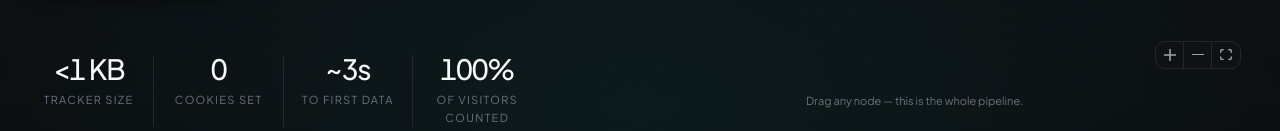
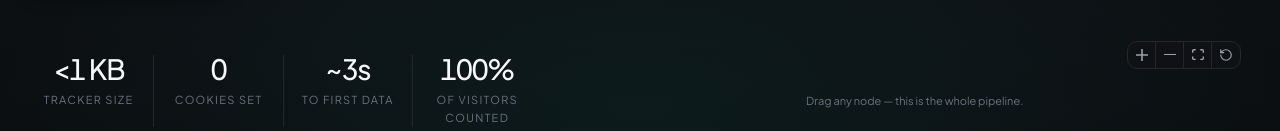
Before and after one commit to daorbit/quantalog-lp, a Next.js app: page / in a window 1280 px wide. Shown: the part 587-718 px from the top of the page. Built offline with nearby package versions, Linux system fonts and the light colour scheme; no server answers.

Commit message:
feat: enhance HeroFlow with reset functionality and pulse effect on edges

```diff
--- a/src/app/globals.css
+++ b/src/app/globals.css
@@ -1484,6 +1484,15 @@ body {
   max-height: 12px;
 }
 
+/* The reset button uses a lucide (stroke, not fill) icon — the blanket
+   `fill: currentColor` above turns it into a solid blob, so put it back. */
+.react-flow .react-flow__controls-button svg.lucide {
+  fill: none;
+  stroke: currentColor;
+  max-width: 14px;
+  max-height: 14px;
+}
+
 /* The dashed edges animate along their length — the graph reads as data
    moving through it rather than as a static wiring diagram. */
 .react-flow__edge.animated path {
@@ -1532,3 +1541,31 @@ body {
     opacity: 0;
   }
 }
+
+/* The node border flare (components/hero-flow, FlowCard).
+
+   A ring laid exactly over the card's rounded border. It idles invisible and
+   flashes an accent glow once per pulse cycle, timed by `animationDelay` to
+   the moment the incoming edge pulse arrives — so the light reads as running
+   off the wire and around the card, then fading. Same 2.6s period as
+   `hero-edge-pulse`. */
+.hero-card__flare {
+  position: absolute;
+  inset: -1px;
+  border-radius: inherit;
+  border: 1.5px solid var(--accent);
+  opacity: 0;
+  pointer-events: none;
+  box-shadow: 0 0 0 0 color-mix(in srgb, var(--accent) 45%, transparent);
+  animation: hero-card-flare 2.6s ease-out infinite;
+}
+
+@keyframes hero-card-flare {
+  0%, 100% { opacity: 0; box-shadow: 0 0 0 0 color-mix(in srgb, var(--accent) 45%, transparent); }
+  6%       { opacity: 0.9; box-shadow: 0 0 12px 2px color-mix(in srgb, var(--accent) 55%, transparent); }
+  30%      { opacity: 0; box-shadow: 0 0 0 0 color-mix(in srgb, var(--accent) 0%, transparent); }
+}
+
+@media (prefers-reduced-motion: reduce) {
+  .hero-card__flare { animation: none; }
+}
--- a/src/components/hero-flow.tsx
+++ b/src/components/hero-flow.tsx
@@ -3,19 +3,23 @@
 import { useCallback, useMemo } from "react";
 import {
   ReactFlow,
+  ReactFlowProvider,
   Background,
   BackgroundVariant,
   Controls,
+  ControlButton,
   Handle,
   Position,
   BaseEdge,
   getSmoothStepPath,
   useNodesState,
+  useReactFlow,
   type Node,
   type NodeProps,
   type Edge,
   type EdgeProps,
 } from "@xyflow/react";
+import { RotateCcw } from "lucide-react";
 import "@xyflow/react/dist/style.css";
 import { Activity, Code2, Gauge, Mail, Search, ShieldCheck } from "lucide-react";
 
@@ -34,6 +38,12 @@ type CardData = {
   /** Which sides carry edges, so unused handles are not rendered at all. */
   target?: boolean;
   source?: boolean;
+  /**
+   * When the pulse on this node's incoming edge reaches it, in seconds. The
+   * border flares on the same loop with this offset, so the light appears to
+   * run off the wire and around the card.
+   */
+  pulseAt?: number;
 };
 
 const ICONS = {
@@ -50,10 +60,20 @@ function FlowCard({ data }: NodeProps & { data: CardData }) {
 
   return (
     <div
-      className={`w-[212px] overflow-hidden rounded-xl border bg-bg-subtle/95 backdrop-blur transition-shadow duration-200 hover:shadow-lg ${
+      className={`hero-card relative w-[212px] overflow-hidden rounded-xl border bg-bg-subtle/95 backdrop-blur transition-shadow duration-200 hover:shadow-lg ${
         data.accent ? "border-accent/50" : "border-border"
       }`}
     >
+      {/* The border flare. A ring inset over the card edge that lights up on
+          the same loop as the incoming pulse, so the light seems to leave the
+          wire and travel around the card. */}
+      {typeof data.pulseAt === "number" && (
+        <span
+          aria-hidden
+          className="hero-card__flare"
+          style={{ animationDelay: `${data.pulseAt}s` }}
+        />
+      )}
       {data.target && (
         <Handle type="target" position={Position.Left} className="h-1.5! w-1.5! border-0! bg-border-strong!" />
       )}
@@ -159,6 +179,7 @@ const initialNodes: Node[] = [
       accent: true,
       target: true,
       source: true,
+      pulseAt: 1.0,
     } satisfies CardData,
   },
   {
@@ -173,6 +194,7 @@ const initialNodes: Node[] = [
         { label: "Views today", value: "12.4k" },
       ],
       target: true,
+      pulseAt: 1.5,
     } satisfies CardData,
   },
   {
@@ -187,6 +209,7 @@ const initialNodes: Node[] = [
         { label: "Issues open", value: "3" },
       ],
       target: true,
+      pulseAt: 2.0,
     } satisfies CardData,
   },
   {
@@ -201,6 +224,7 @@ const initialNodes: Node[] = [
         { label: "Recipients", value: "6" },
       ],
       target: true,
+      pulseAt: 2.5,
     } satisfies CardData,
   },
 ];
@@ -219,10 +243,32 @@
   [960, 480],
 ];
 
+/** Wraps the flow in the provider `useReactFlow` needs. */
 export function HeroFlow() {
-  const [nodes, , onNodesChange] = useNodesState(initialNodes);
+  return (
+    <ReactFlowProvider>
+      <HeroFlowInner />
+    </ReactFlowProvider>
+  );
+}
+
+function HeroFlowInner() {
+  const [nodes, setNodes, onNodesChange] = useNodesState(initialNodes);
   const edges = useMemo(() => initialEdges, []);
   const noop = useCallback(() => {}, []);
+  const { fitView } = useReactFlow();
+
+  /**
+   * Put every card back where it started, then re-frame.
+   *
+   * `fitView` alone only re-centres the viewport — a node dragged off does not
+   * move. This snaps the positions back (React Flow tweens the change on its
+   * own) and fits the view a beat later, once the nodes have arrived.
+   */
+  const reset = useCallback(() => {
+    setNodes(initialNodes.map((n) => ({ ...n, position: { ...n.position } })));
+    window.setTimeout(() => fitView({ padding: 0.08, duration: 400 }), 60);
+  }, [setNodes, fitView]);
 
   return (
     <div className="h-[380px] w-full lg:h-[520px]" aria-hidden>
@@ -255,10 +301,13 @@ export function HeroFlow() {
         proOptions={{ hideAttribution: true }}
       >
         <Background variant={BackgroundVariant.Dots} gap={22} size={1} color="var(--border)" />
-        {/* Zoom and fit only. The interactivity lock is left out: dragging a
-            node is the point of the graph, so a control that disables it has
-            nothing to offer here. */}
-        <Controls showInteractive={false} position="bottom-right" />
+        {/* Zoom, fit, and a reset that returns every card to its starting
+            spot — the graph invites dragging, so it needs an undo. */}
+        <Controls showInteractive={false} position="bottom-right">
+          <ControlButton onClick={reset} title="Reset layout" aria-label="Reset layout">
+            <RotateCcw size={14} strokeWidth={2} />
+          </ControlButton>
+        </Controls>
       </ReactFlow>
     </div>
   );
```
